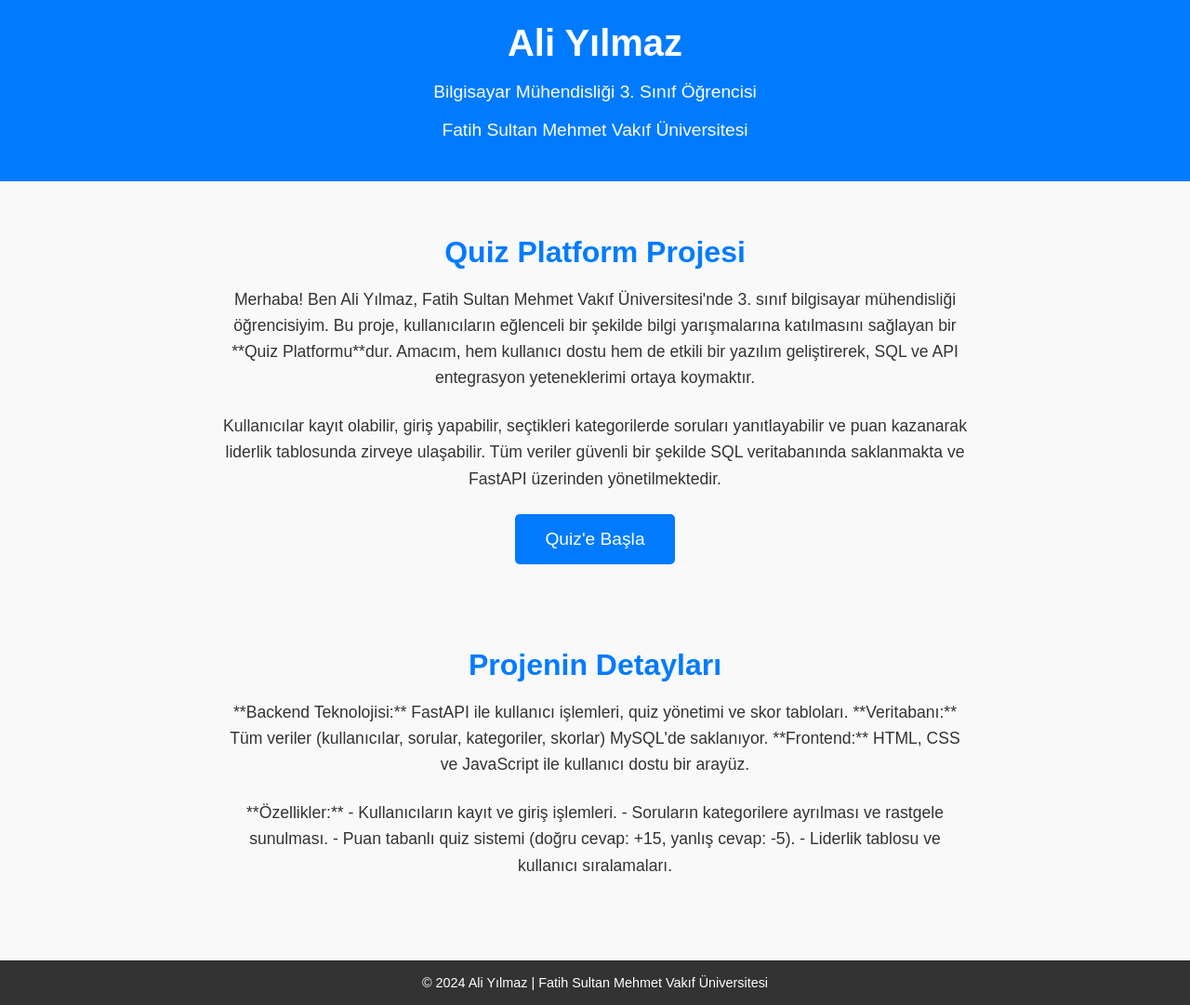
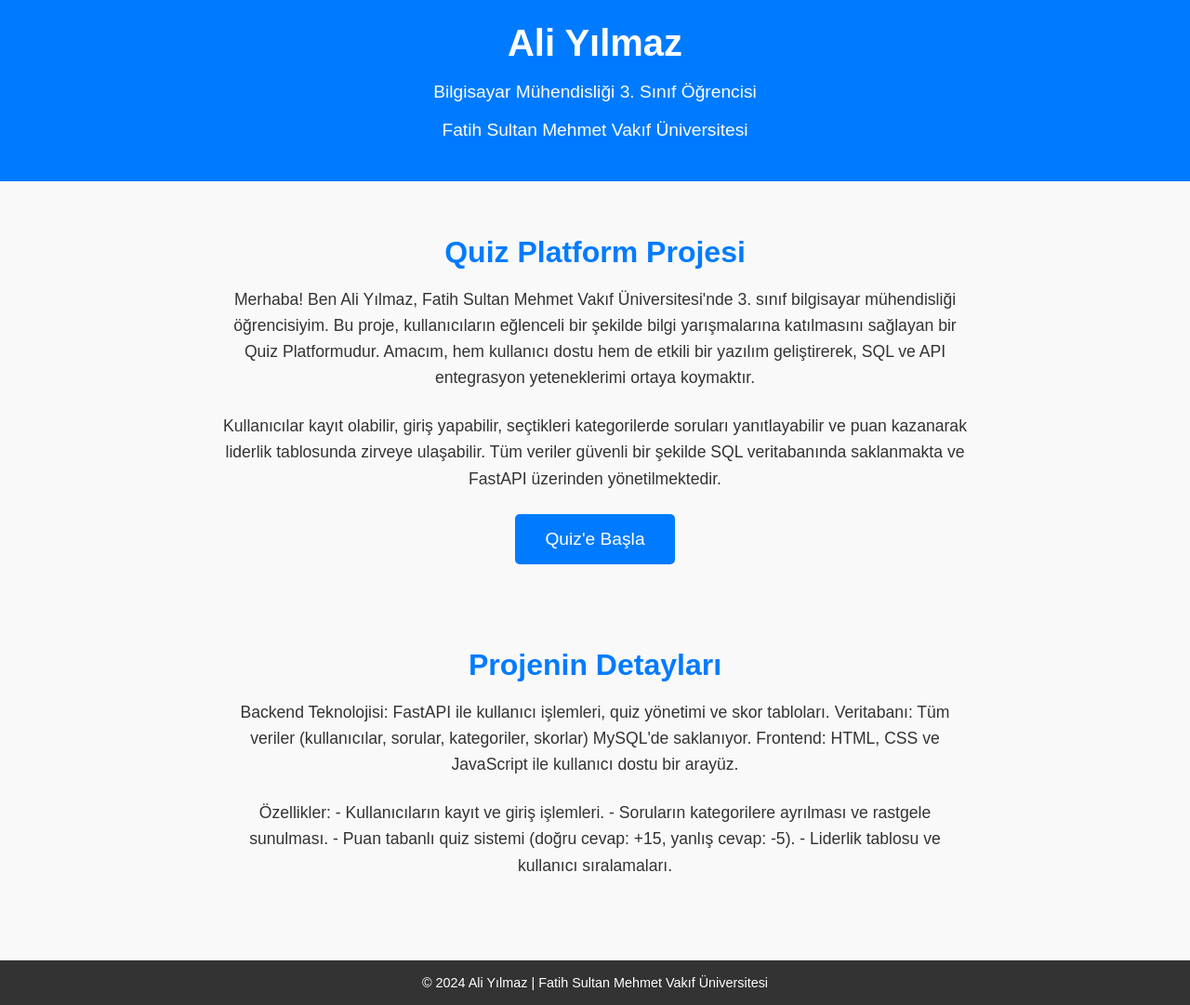
Before and after one commit to Aliylmaz/Aliylmaz.github.io, a plain HTML site: page index.html in a window 1280 px wide. Shown: the whole page at 93% size. Drawn offline with Linux system fonts and the light colour scheme.

Commit message:
Update index.html

```diff
--- a/index.html
+++ b/index.html
@@ -78,7 +78,7 @@
         <h2>Quiz Platform Projesi</h2>
         <p>
             Merhaba! Ben Ali Yılmaz, Fatih Sultan Mehmet Vakıf Üniversitesi'nde 3. sınıf bilgisayar mühendisliği öğrencisiyim.
-            Bu proje, kullanıcıların eğlenceli bir şekilde bilgi yarışmalarına katılmasını sağlayan bir **Quiz Platformu**dur.
+            Bu proje, kullanıcıların eğlenceli bir şekilde bilgi yarışmalarına katılmasını sağlayan bir Quiz Platformudur.
             Amacım, hem kullanıcı dostu hem de etkili bir yazılım geliştirerek, SQL ve API entegrasyon yeteneklerimi ortaya koymaktır.
         </p>
         <p>
@@ -91,12 +91,12 @@
     <section>
         <h2>Projenin Detayları</h2>
         <p>
-            **Backend Teknolojisi:** FastAPI ile kullanıcı işlemleri, quiz yönetimi ve skor tabloları.
-            **Veritabanı:** Tüm veriler (kullanıcılar, sorular, kategoriler, skorlar) MySQL'de saklanıyor.
-            **Frontend:** HTML, CSS ve JavaScript ile kullanıcı dostu bir arayüz.
+            Backend Teknolojisi: FastAPI ile kullanıcı işlemleri, quiz yönetimi ve skor tabloları.
+            Veritabanı: Tüm veriler (kullanıcılar, sorular, kategoriler, skorlar) MySQL'de saklanıyor.
+            Frontend: HTML, CSS ve JavaScript ile kullanıcı dostu bir arayüz.
         </p>
         <p>
-            **Özellikler:**
+            Özellikler:
             - Kullanıcıların kayıt ve giriş işlemleri.
             - Soruların kategorilere ayrılması ve rastgele sunulması.
             - Puan tabanlı quiz sistemi (doğru cevap: +15, yanlış cevap: -5).
```
